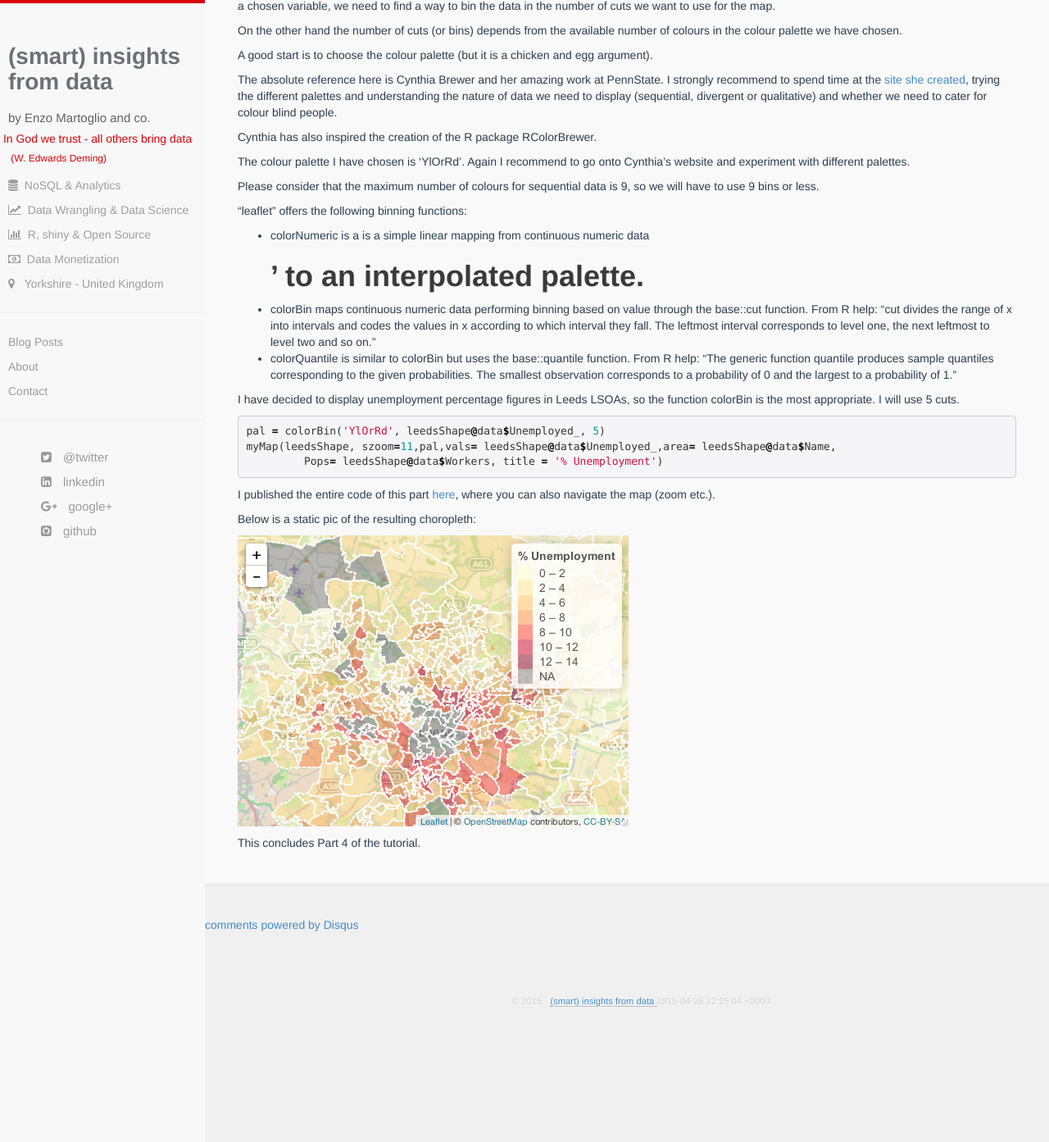
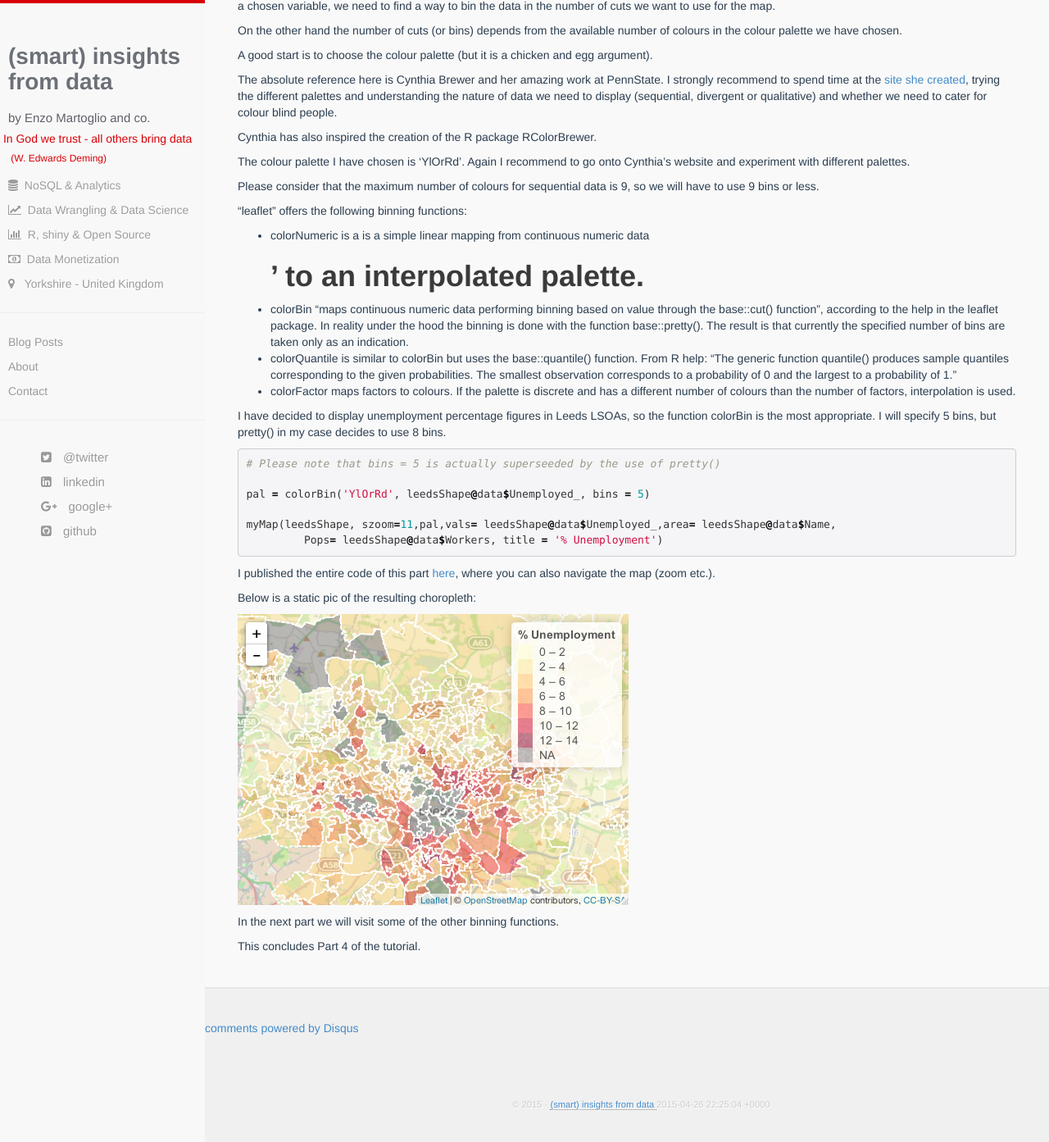
Before and after one commit to smartinsightsfromdata/smartinsightsfromdata.github.io, a Jekyll site: the page built from _posts/2015-04-25-choropleths.markdown, in a window 1280 px wide and 1400 px high, scrolled down 1010 px. Shown: the top 1393 px of the window at 82% size. Built offline with Jekyll 4.4.1, drawn with Linux system fonts in a browser that asks for light colours; nearby versions of some CDN libraries; comment, search, counter and statistics services are not loaded; before the commit the page ends 2284 px from its top, so only the background shows below that.

Commit message:
add colorFactor

````diff
--- /dev/null
+++ b/Gemfile
@@ -0,0 +1,2 @@
+source 'https://rubygems.org'
+gem 'github-pages'
--- a/_posts/2015-04-25-choropleths.markdown
+++ b/_posts/2015-04-25-choropleths.markdown
@@ -70,13 +70,17 @@
 
 - colorNumeric is a is a simple linear mapping from continuous numeric data
 #' to an interpolated palette.
-- colorBin maps continuous numeric data performing binning based on value through the base::cut function. From R help: "cut divides the range of x into intervals and codes the values in x according to which interval they fall. The leftmost interval corresponds to level one, the next leftmost to level two and so on."
-- colorQuantile is similar to colorBin but uses the base::quantile function. From R help: "The generic function quantile produces sample quantiles corresponding to the given probabilities. The smallest observation corresponds to a probability of 0 and the largest to a probability of 1."
+- colorBin "maps continuous numeric data performing binning based on value through the base::cut() function", according to the help in the leaflet package.  In reality under the hood the binning is done with the function base::pretty().  The result is that currently the specified number of bins are taken only as an indication.
+- colorQuantile is similar to colorBin but uses the base::quantile() function. From R help: "The generic function quantile() produces sample quantiles corresponding to the given probabilities. The smallest observation corresponds to a probability of 0 and the largest to a probability of 1."
+- colorFactor maps factors to colours. If the palette is discrete and has a different number of colours than the number of factors, interpolation is used.
 
-I have decided to display unemployment percentage figures in Leeds LSOAs, so the function colorBin is the most appropriate. I will use 5 cuts.
+I have decided to display unemployment percentage figures in Leeds LSOAs, so the function colorBin is the most appropriate. I will specify 5 bins, but pretty() in my case decides to use 8 bins.
 
 ```R
-pal = colorBin('YlOrRd', leedsShape@data$Unemployed_, 5)
+# Please note that bins = 5 is actually superseeded by the use of pretty()
+
+pal = colorBin('YlOrRd', leedsShape@data$Unemployed_, bins = 5)
+
 myMap(leedsShape, szoom=11,pal,vals= leedsShape@data$Unemployed_,area= leedsShape@data$Name,
          Pops= leedsShape@data$Workers, title = '% Unemployment')
 ```
@@ -87,5 +91,8 @@
 
 ![plot](/images/Rplot01.png)
 
+In the next part we will visit some of the other binning
+functions.
+
 
 This concludes Part 4 of the tutorial.
````
Also changed, not shown: .travis.yml.
